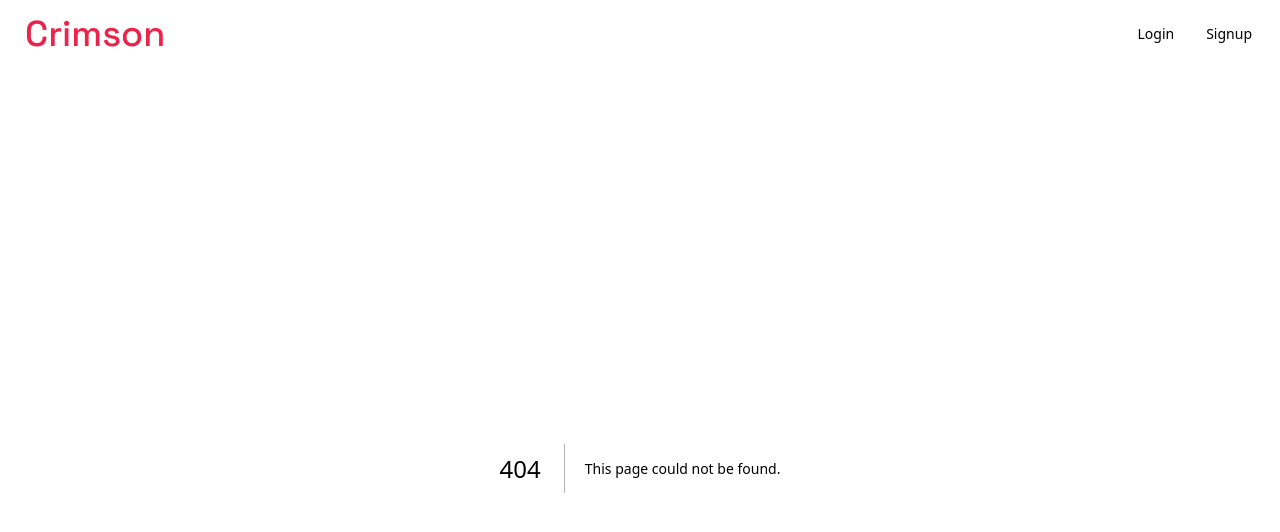
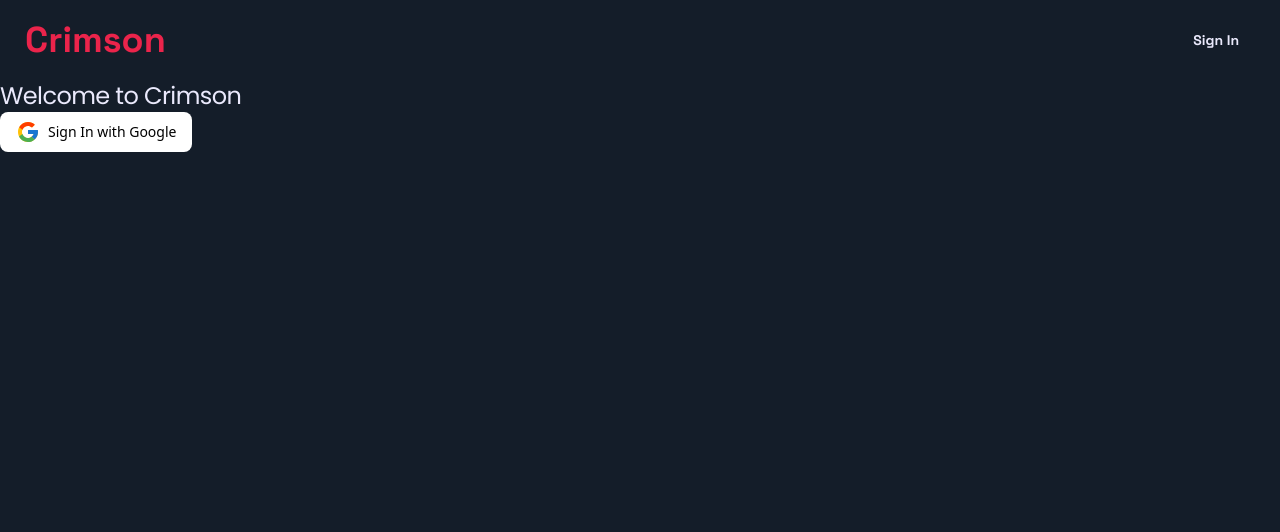
Before and after one commit to tabishnaqvi1311/crimson-client, a Next.js app: page /signin in a window 1280 px wide. Before the commit this address had no page. Shown: the top 532 px of the page. Built offline with nearby package versions, Linux system fonts and the light colour scheme.

Commit message:
completed google auth flow

```diff
--- /dev/null
+++ b/src/app/(auth)/auth-success/page.tsx
@@ -0,0 +1,20 @@
+"use client"
+import { redirect } from "next/navigation";
+import { useEffect } from "react"
+
+export default function Page() {
+
+    useEffect(() => {
+        const hash = window.location.hash.substring(1);
+        const params = new URLSearchParams(hash);
+        const value = params.get("token") as string;
+        localStorage.setItem("token", value)
+        redirect("/jobs")
+    }, [])
+
+    return(
+        <main>
+            loading...
+        </main>
+    )
+}
--- /dev/null
+++ b/src/app/(auth)/signin/page.tsx
@@ -0,0 +1,11 @@
+import GoogleButton from "@/components/buttons/googleButton";
+import { PoppinsRegular, spaceGroteskRegular } from "@/fonts";
+
+export default function Page() {
+    return (
+        <main>
+            <h1 className={`text-text ${PoppinsRegular.className} heading tracking-tight`}>Welcome to Crimson</h1>
+            <GoogleButton/>
+        </main>
+    )
+}
--- a/src/app/globals.css
+++ b/src/app/globals.css
@@ -5,3 +5,7 @@
 :root {
   background-color: #141d29;
 }
+
+.heading {
+  @apply text-2xl
+}
--- /dev/null
+++ b/src/app/jobs/page.tsx
@@ -0,0 +1,8 @@
+export default function Page(){
+
+
+
+    return (
+        <main>logged in!</main>
+    )
+}
--- a/src/app/layout.tsx
+++ b/src/app/layout.tsx
@@ -1,16 +1,10 @@
 import type { Metadata } from "next";
-import { Space_Grotesk } from "next/font/google";
 import "./globals.css";
 import Navbar from "@/components/navbar";
 
-const spaceGroteskRegular = Space_Grotesk({ subsets: ['latin'], weight: "400"});
-const spaceGroteskMedium = Space_Grotesk({ subsets: ['latin'], weight: "500"});
-const spaceGroteskBold = Space_Grotesk({ subsets: ['latin'], weight: "700"});
-
-
 export const metadata: Metadata = {
-  title: "Create Next App",
-  description: "Generated by create next app",
+  title: "Crimson | The Definitive Job Board for Youtubers",
+  description: "Crimson is the go-to job board designed exclusively for YouTubers, content creators, and video professionals. Whether you're looking for collaborations, sponsorships, editors, thumbnail designers, or other creator-focused opportunities, Crimson connects you with the right talent and gigs. Find jobs, hire experts, and grow your YouTube career with ease.",
 };
 
 export default function RootLayout({
--- /dev/null
+++ b/src/components/buttons/googleButton.tsx
@@ -0,0 +1,32 @@
+'use client'
+
+export default function GoogleButton() {
+    return (
+        <button onClick={
+            () => window.location.href = 'http://localhost:8080/auth/google?role=TALENT'
+            }
+            className="cursor-pointer text-black flex gap-2 items-center bg-white px-4 py-2 rounded-lg font-medium text-sm hover:bg-zinc-300 transition-all ease-in duration-200"
+        >
+            <svg viewBox="0 0 48 48" xmlns="http://www.w3.org/2000/svg" className="w-6">
+                <path
+                    d="M43.611,20.083H42V20H24v8h11.303c-1.649,4.657-6.08,8-11.303,8c-6.627,0-12-5.373-12-12c0-6.627,5.373-12,12-12c3.059,0,5.842,1.154,7.961,3.039l5.657-5.657C34.046,6.053,29.268,4,24,4C12.955,4,4,12.955,4,24c0,11.045,8.955,20,20,20c11.045,0,20-8.955,20-20C44,22.659,43.862,21.35,43.611,20.083z"
+                    fill="#FFC107"
+                ></path>
+                <path
+                    d="M6.306,14.691l6.571,4.819C14.655,15.108,18.961,12,24,12c3.059,0,5.842,1.154,7.961,3.039l5.657-5.657C34.046,6.053,29.268,4,24,4C16.318,4,9.656,8.337,6.306,14.691z"
+                    fill="#FF3D00"
+                ></path>
+                <path
+                    d="M24,44c5.166,0,9.86-1.977,13.409-5.192l-6.19-5.238C29.211,35.091,26.715,36,24,36c-5.202,0-9.619-3.317-11.283-7.946l-6.522,5.025C9.505,39.556,16.227,44,24,44z"
+                    fill="#4CAF50"
+                ></path>
+                <path
+                    d="M43.611,20.083H42V20H24v8h11.303c-0.792,2.237-2.231,4.166-4.087,5.571c0.001-0.001,0.002-0.001,0.003-0.002l6.19,5.238C36.971,39.205,44,34,44,24C44,22.659,43.862,21.35,43.611,20.083z"
+                    fill="#1976D2"
+                ></path>
+            </svg>
+            Sign In with Google
+        </button>
+
+    )
+}
--- a/src/components/navbar.tsx
+++ b/src/components/navbar.tsx
@@ -5,14 +5,13 @@
 
 export default function Navbar() {
     return (
-        <div className="navbar">
+        <div className={`navbar ${spaceGroteskRegular.className}`}>
             <div className="flex-1">
-                <Link href="/" className={`btn btn-ghost text-4xl text-primary ${spaceGroteskRegular.className}`}>Crimson</Link>
+                <Link href="/" className={`btn btn-ghost text-4xl text-primary`}>Crimson</Link>
             </div>
-            <div className="flex-none">
+            <div className="flex-0">
                 <ul className="menu menu-horizontal px-1">
-                    <li><a>Login</a></li>
-                    <li><a>Signup</a></li>
+                    <Link href="/signin" className="btn btn-link text-text btn-ghost px-7 hover:bg-[#ffc1cd] hover:text-background no-underline hover:no-underline>">Sign In</Link>
                 </ul>
             </div>
         </div>
--- /dev/null
+++ b/src/fonts/index.ts
@@ -0,0 +1,11 @@
+import { Space_Grotesk } from "next/font/google";
+import { Poppins } from "next/font/google";
+
+
+
+export const spaceGroteskRegular = Space_Grotesk({ subsets: ['latin'], weight: "400" });
+export const spaceGroteskMedium = Space_Grotesk({ subsets: ['latin'], weight: "500" });
+export const spaceGroteskBold = Space_Grotesk({ subsets: ['latin'], weight: "700" });
+
+
+export const PoppinsRegular = Poppins({subsets: ['latin'], weight: "400"})
```
Also changed, not shown: 1 other file (tests, documents, lock files or other folders).
